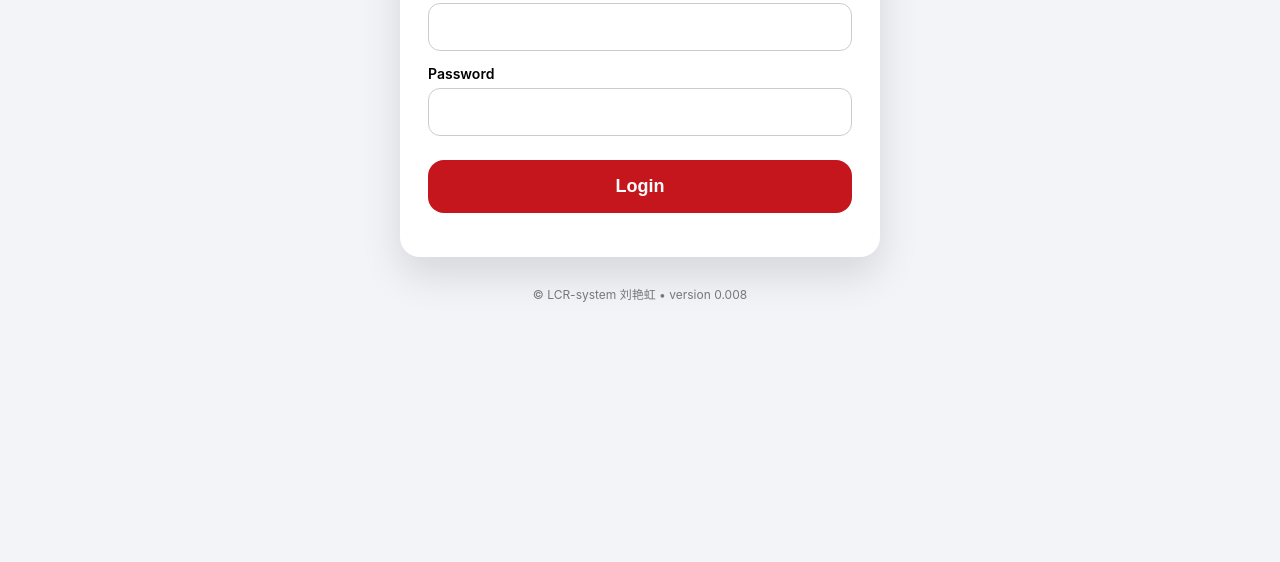
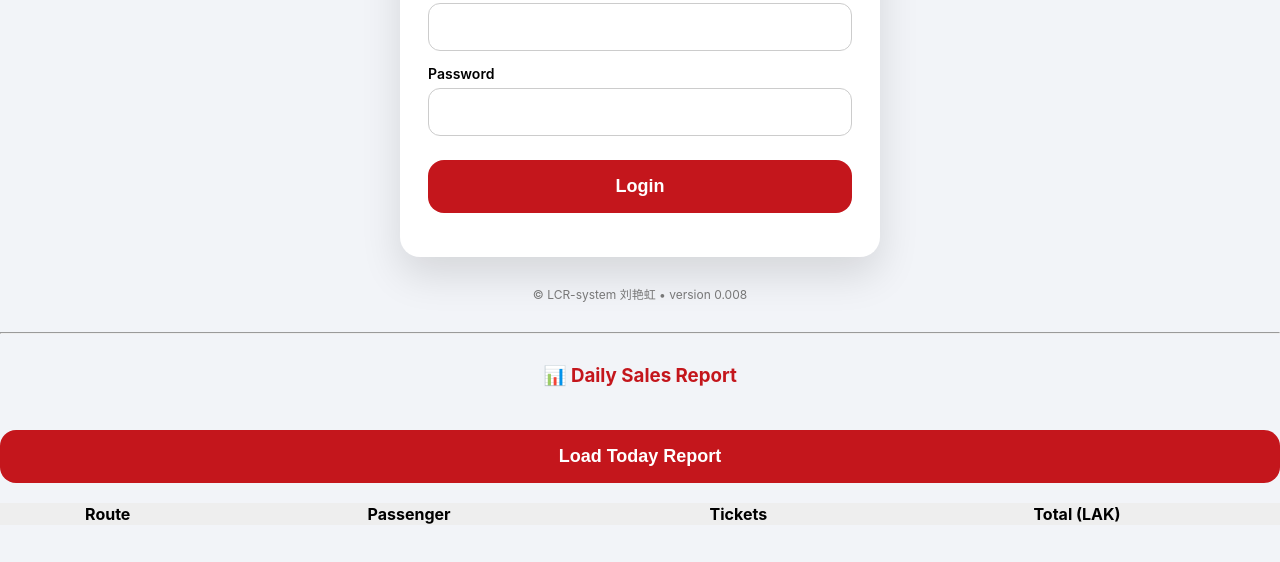
Before and after one commit to b8983737-ux/lcr-project, a plain HTML site: page index.html in a window 1280 px wide. Shown: the part 210-772 px from the top of the page. Drawn offline with Linux system fonts and the light colour scheme.

Commit message:
index.html

```diff
--- a/index.html
+++ b/index.html
@@ -173,8 +173,58 @@ button:active{transform:scale(.98)}
     © LCR-system 刘艳虹 • version 0.008
  </div>
   </div>
+  <hr style="margin:30px 0">
+
+<h3 style="text-align:center;color:#c4161c">
+📊 Daily Sales Report
+</h3>
+
+<button onclick="loadReport()">Load Today Report</button>
+
+<table id="reportTable" style="width:100%;margin-top:20px;border-collapse:collapse">
+  <thead>
+    <tr style="background:#eee">
+      <th>Route</th>
+      <th>Passenger</th>
+      <th>Tickets</th>
+      <th>Total (LAK)</th>
+    </tr>
+  </thead>
+  <tbody></tbody>
+</table>
+
 <script>
-const WEB_APP_URL = "https://script.google.com/macros/s/AKfycbwN3niJKQw94c798UnP6Eo7HF4_4xrrQ22MjR0vviiSuFCjAkB4ZubSsnItKBIouYNv/exec";
+const WEB_APP_URL = "https://script.google.com/macros/s/AKfycbytgIim2Gx8dfNe4D-IML58nHJ2JIoinxejqhRqwhZN34M3UllEeQir-anx-1XFAQbvuA/exec";
+async function loadReport(){
+  const res = await fetch(WEB_APP_URL + "?action=report");
+  const data = await res.json();
+
+  const tbody = document.querySelector("#reportTable tbody");
+  tbody.innerHTML = "";
+
+  let maxRoute = "";
+  let maxTickets = 0;
+
+  data.forEach(r => {
+    const tr = document.createElement("tr");
+    tr.innerHTML = `
+      <td>${r.route}</td>
+      <td>${r.passenger === "全" ? "Adult" : "Child"}</td>
+      <td>${r.tickets}</td>
+      <td>${r.revenue.toLocaleString()}</td>
+    `;
+    tbody.appendChild(tr);
+
+    if (r.tickets > maxTickets) {
+      maxTickets = r.tickets;
+      maxRoute = r.route;
+    }
+  });
+
+  if (maxRoute) {
+    alert("🔥 Most Sold Route Today: " + maxRoute);
+  }
+}
 
 /* ================= LOGIN ================= */
 function login(){
```
